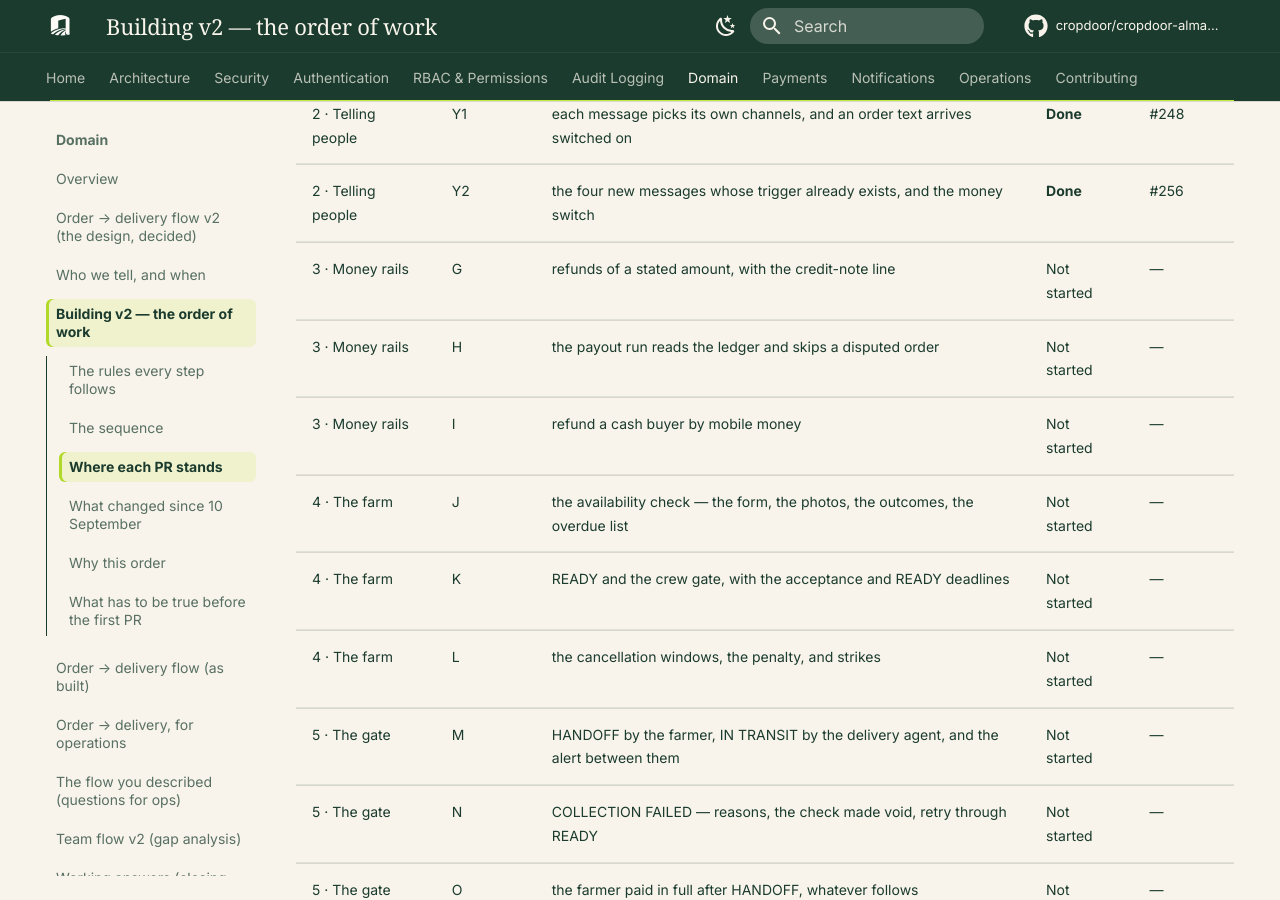
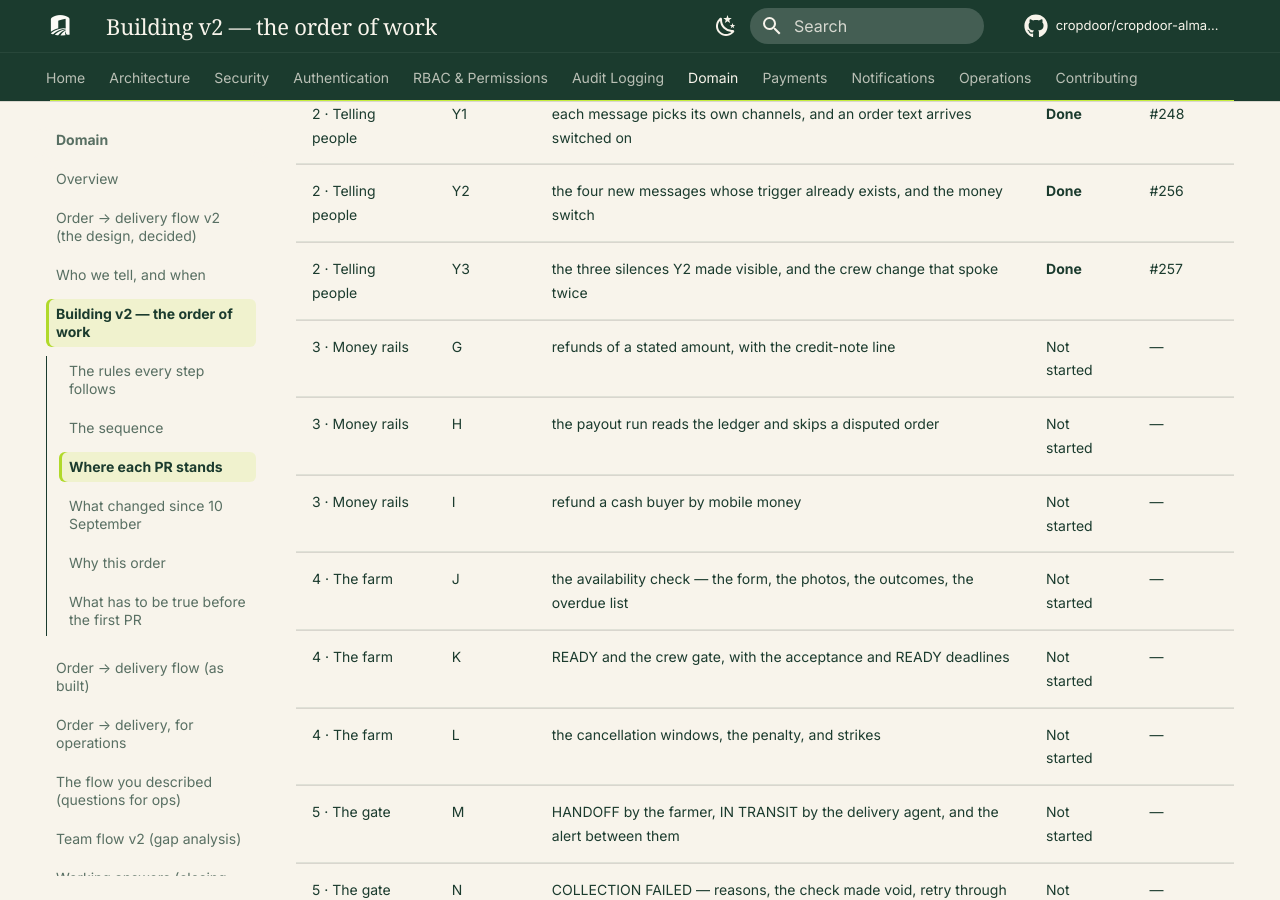
Before and after one commit to cropdoor/cropdoor-almanac, an MkDocs documentation site: the page built from docs/domain/order-delivery-flow-v2-build-order.md, in a window 1280 px wide and 900 px high, scrolled down 5496 px. Built offline with MkDocs 1.6.1 and Material for MkDocs 9.7.7, drawn with Linux system fonts in a browser that asks for light colours; some web fonts are replaced; comment, search, counter and statistics services are not loaded.

Commit message:
docs(build-order): Y3 merged — the three silences, and the crew change that spoke twice

```diff
--- a/docs/domain/order-delivery-flow-v2-build-order.md
+++ b/docs/domain/order-delivery-flow-v2-build-order.md
@@ -62,6 +62,7 @@ The one place that says what is finished. A PR is **Done** only once it is merge
 | 2 · Telling people | X3 | who can be told — staff as recipients, the work switch, one owner told per org | **Done** | #245 |
 | 2 · Telling people | Y1 | each message picks its own channels, and an order text arrives switched on | **Done** | #248 |
 | 2 · Telling people | Y2 | the four new messages whose trigger already exists, and the money switch | **Done** | #256 |
+| 2 · Telling people | Y3 | the three silences Y2 made visible, and the crew change that spoke twice | **Done** | #257 |
 | 3 · Money rails | G | refunds of a stated amount, with the credit-note line | Not started | — |
 | 3 · Money rails | H | the payout run reads the ledger and skips a disputed order | Not started | — |
 | 3 · Money rails | I | refund a cash buyer by mobile money | Not started | — |
```
